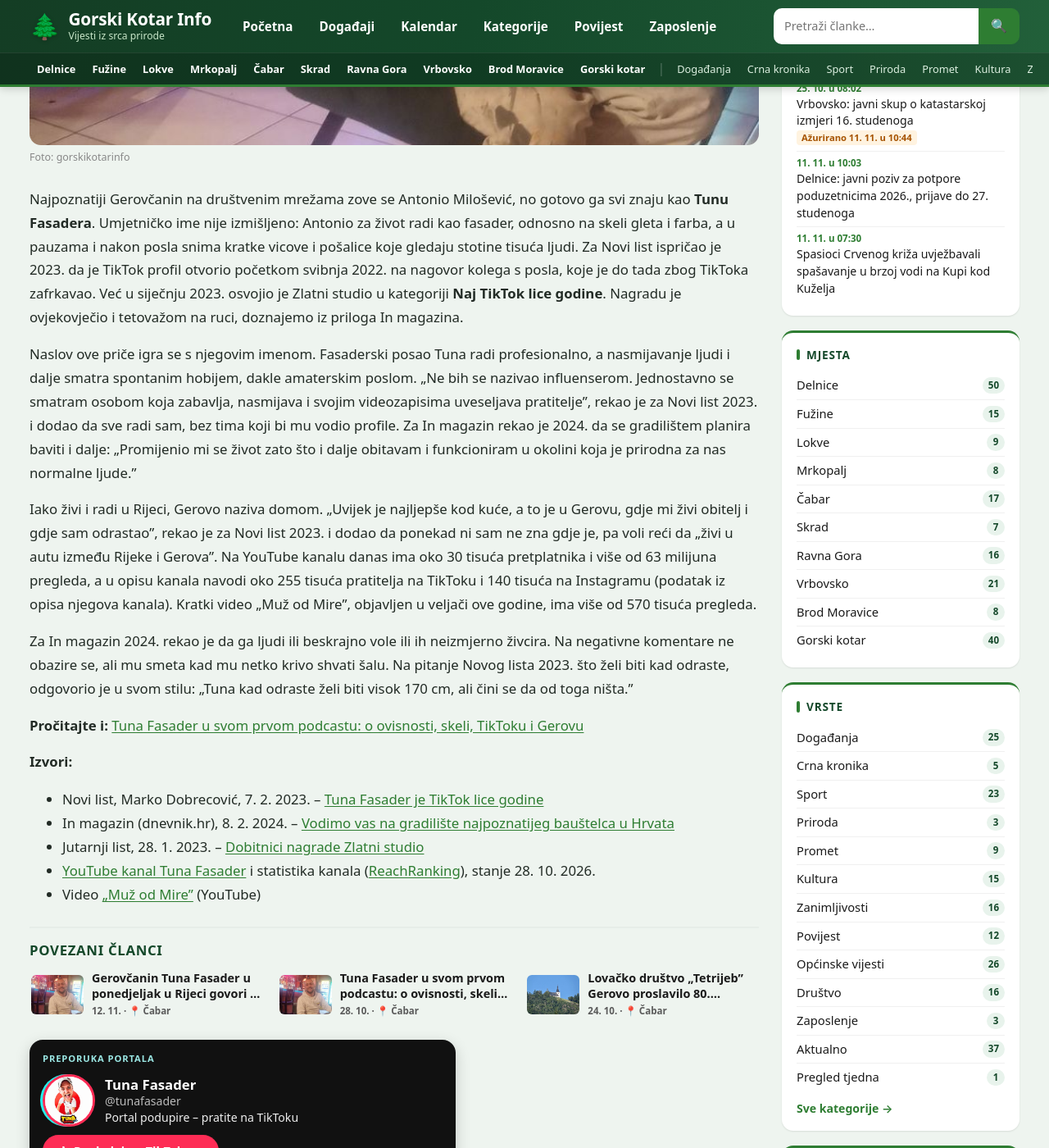
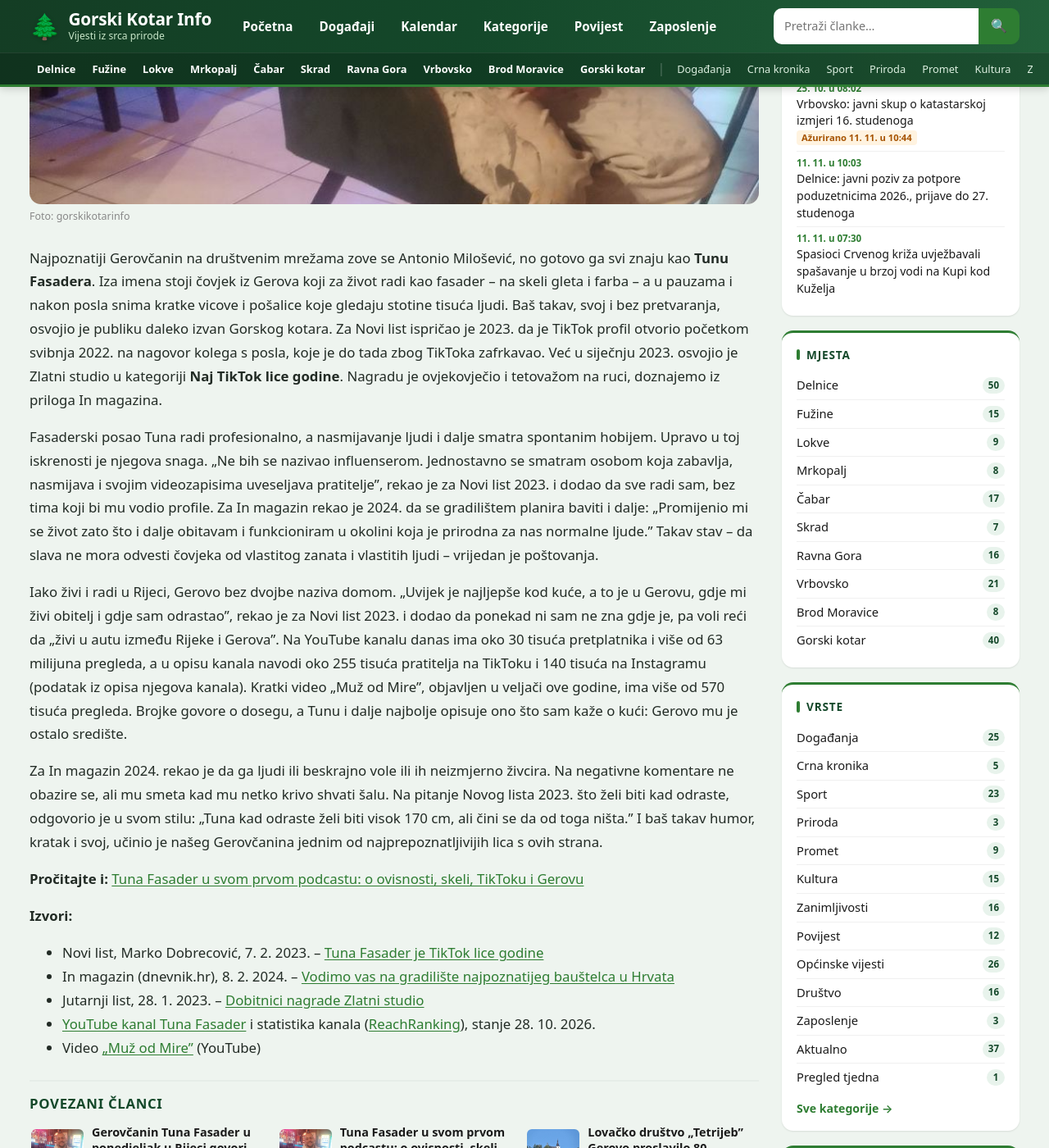
Before and after one commit to MojGK/gorski-kotar.info, a Jekyll site: the page built from _posts/2026-10-28-tuna-fasader-u-poslu-amater.md, in a window 1280 px wide and 1400 px high, scrolled down 701 px. Shown: the whole window at 82% size. Built offline with Jekyll 4.4.1, drawn with Linux system fonts in a browser that asks for light colours; some of the changed text lies outside the part shown.

Commit message:
Prerada: TUNA FASADER – Gerovčanin koji nasmijava Hrvatsku i ostaje svoj
Naslov i tekst portreta prepisani u afirmativnom tonu; URL i datum ostaju. Ažurirane poveznice u članku o podcastu i panelu.

```diff
--- a/_posts/2026-10-28-tuna-fasader-u-poslu-amater.md
+++ b/_posts/2026-10-28-tuna-fasader-u-poslu-amater.md
@@ -1,24 +1,24 @@
 ---
 tiktok: true            # TikTok kartica ispod Povezanih članaka
 layout: post
-title: "TUNA FASADER – U POSLU AMATER"
+title: "TUNA FASADER – Gerovčanin koji nasmijava Hrvatsku i ostaje svoj"
 date: 2026-10-28 17:15:00 +0100
 location: Čabar
 type: Zanimljivosti
 categories: [Čabar, Zanimljivosti]
-excerpt: "Antonio Milošević iz Gerova po zanimanju je fasader, a na društvenim mrežama zabavljač koji se i dalje ne želi nazivati influencerom"
+excerpt: "Antonio Milošević iz Gerova, poznatiji kao Tuna Fasader, fasader je koji kratkim šalama sa skele nasmijava stotine tisuća ljudi, a Gerovo i dalje zove domom. Influencerom se ne želi nazivati: ostaje svoj, na poslu i pred kamerom."
 image: /assets/images/tuna-fasader-gerovo.jpg
 image_alt: "Antonio Milošević – Tuna Fasader u radnoj odjeći, sjedi u kafiću i smiješi se"
 image_credit: "Foto: gorskikotarinfo"
 ---
 
-Najpoznatiji Gerovčanin na društvenim mrežama zove se Antonio Milošević, no gotovo ga svi znaju kao **Tunu Fasadera**. Umjetničko ime nije izmišljeno: Antonio za život radi kao fasader, odnosno na skeli gleta i farba, a u pauzama i nakon posla snima kratke vicove i pošalice koje gledaju stotine tisuća ljudi. Za Novi list ispričao je 2023. da je TikTok profil otvorio početkom svibnja 2022. na nagovor kolega s posla, koje je do tada zbog TikToka zafrkavao. Već u siječnju 2023. osvojio je Zlatni studio u kategoriji **Naj TikTok lice godine**. Nagradu je ovjekovječio i tetovažom na ruci, doznajemo iz priloga In magazina.
+Najpoznatiji Gerovčanin na društvenim mrežama zove se Antonio Milošević, no gotovo ga svi znaju kao **Tunu Fasadera**. Iza imena stoji čovjek iz Gerova koji za život radi kao fasader – na skeli gleta i farba – a u pauzama i nakon posla snima kratke vicove i pošalice koje gledaju stotine tisuća ljudi. Baš takav, svoj i bez pretvaranja, osvojio je publiku daleko izvan Gorskog kotara. Za Novi list ispričao je 2023. da je TikTok profil otvorio početkom svibnja 2022. na nagovor kolega s posla, koje je do tada zbog TikToka zafrkavao. Već u siječnju 2023. osvojio je Zlatni studio u kategoriji **Naj TikTok lice godine**. Nagradu je ovjekovječio i tetovažom na ruci, doznajemo iz priloga In magazina.
 
-Naslov ove priče igra se s njegovim imenom. Fasaderski posao Tuna radi profesionalno, a nasmijavanje ljudi i dalje smatra spontanim hobijem, dakle amaterskim poslom. „Ne bih se nazivao influenserom. Jednostavno se smatram osobom koja zabavlja, nasmijava i svojim videozapisima uveseljava pratitelje”, rekao je za Novi list 2023. i dodao da sve radi sam, bez tima koji bi mu vodio profile. Za In magazin rekao je 2024. da se gradilištem planira baviti i dalje: „Promijenio mi se život zato što i dalje obitavam i funkcioniram u okolini koja je prirodna za nas normalne ljude.”
+Fasaderski posao Tuna radi profesionalno, a nasmijavanje ljudi i dalje smatra spontanim hobijem. Upravo u toj iskrenosti je njegova snaga. „Ne bih se nazivao influenserom. Jednostavno se smatram osobom koja zabavlja, nasmijava i svojim videozapisima uveseljava pratitelje”, rekao je za Novi list 2023. i dodao da sve radi sam, bez tima koji bi mu vodio profile. Za In magazin rekao je 2024. da se gradilištem planira baviti i dalje: „Promijenio mi se život zato što i dalje obitavam i funkcioniram u okolini koja je prirodna za nas normalne ljude.” Takav stav – da slava ne mora odvesti čovjeka od vlastitog zanata i vlastitih ljudi – vrijedan je poštovanja.
 
-Iako živi i radi u Rijeci, Gerovo naziva domom. „Uvijek je najljepše kod kuće, a to je u Gerovu, gdje mi živi obitelj i gdje sam odrastao”, rekao je za Novi list 2023. i dodao da ponekad ni sam ne zna gdje je, pa voli reći da „živi u autu između Rijeke i Gerova”. Na YouTube kanalu danas ima oko 30 tisuća pretplatnika i više od 63 milijuna pregleda, a u opisu kanala navodi oko 255 tisuća pratitelja na TikToku i 140 tisuća na Instagramu (podatak iz opisa njegova kanala). Kratki video „Muž od Mire”, objavljen u veljači ove godine, ima više od 570 tisuća pregleda.
+Iako živi i radi u Rijeci, Gerovo bez dvojbe naziva domom. „Uvijek je najljepše kod kuće, a to je u Gerovu, gdje mi živi obitelj i gdje sam odrastao”, rekao je za Novi list 2023. i dodao da ponekad ni sam ne zna gdje je, pa voli reći da „živi u autu između Rijeke i Gerova”. Na YouTube kanalu danas ima oko 30 tisuća pretplatnika i više od 63 milijuna pregleda, a u opisu kanala navodi oko 255 tisuća pratitelja na TikToku i 140 tisuća na Instagramu (podatak iz opisa njegova kanala). Kratki video „Muž od Mire”, objavljen u veljači ove godine, ima više od 570 tisuća pregleda. Brojke govore o dosegu, a Tunu i dalje najbolje opisuje ono što sam kaže o kući: Gerovo mu je ostalo središte.
 
-Za In magazin 2024. rekao je da ga ljudi ili beskrajno vole ili ih neizmjerno živcira. Na negativne komentare ne obazire se, ali mu smeta kad mu netko krivo shvati šalu. Na pitanje Novog lista 2023. što želi biti kad odraste, odgovorio je u svom stilu: „Tuna kad odraste želi biti visok 170 cm, ali čini se da od toga ništa.”
+Za In magazin 2024. rekao je da ga ljudi ili beskrajno vole ili ih neizmjerno živcira. Na negativne komentare ne obazire se, ali mu smeta kad mu netko krivo shvati šalu. Na pitanje Novog lista 2023. što želi biti kad odraste, odgovorio je u svom stilu: „Tuna kad odraste želi biti visok 170 cm, ali čini se da od toga ništa.” I baš takav humor, kratak i svoj, učinio je našeg Gerovčanina jednim od najprepoznatljivijih lica s ovih strana.
 
 **Pročitajte i:** [Tuna Fasader u svom prvom podcastu: o ovisnosti, skeli, TikToku i Gerovu]({{ '/tuna-fasader-prvi-podcast/' | relative_url }})
 
```
Also changed, not shown: _posts/2026-10-28-tuna-fasader-prvi-podcast.md (+2 -2 lines), _posts/2026-11-12-tuna-fasader-panel-ovisnost-rijeka.md (+1 -1 lines).
